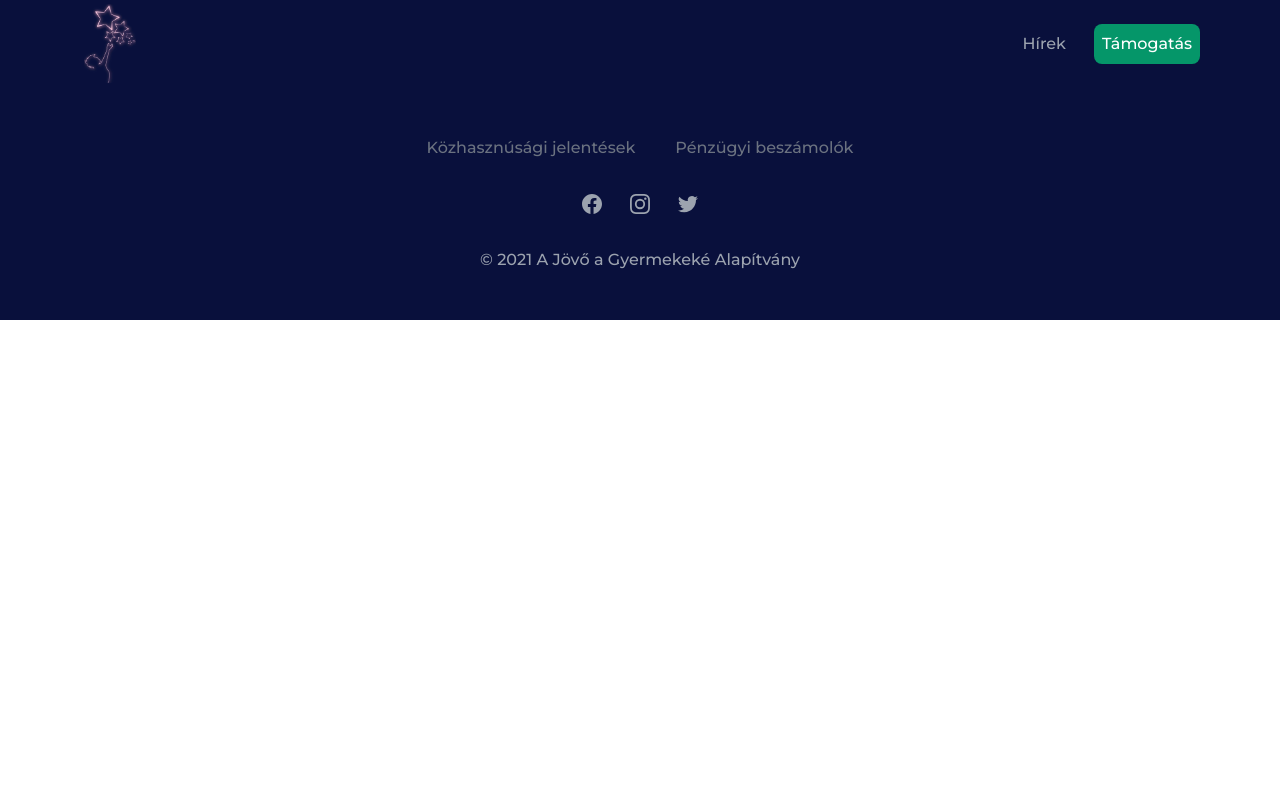
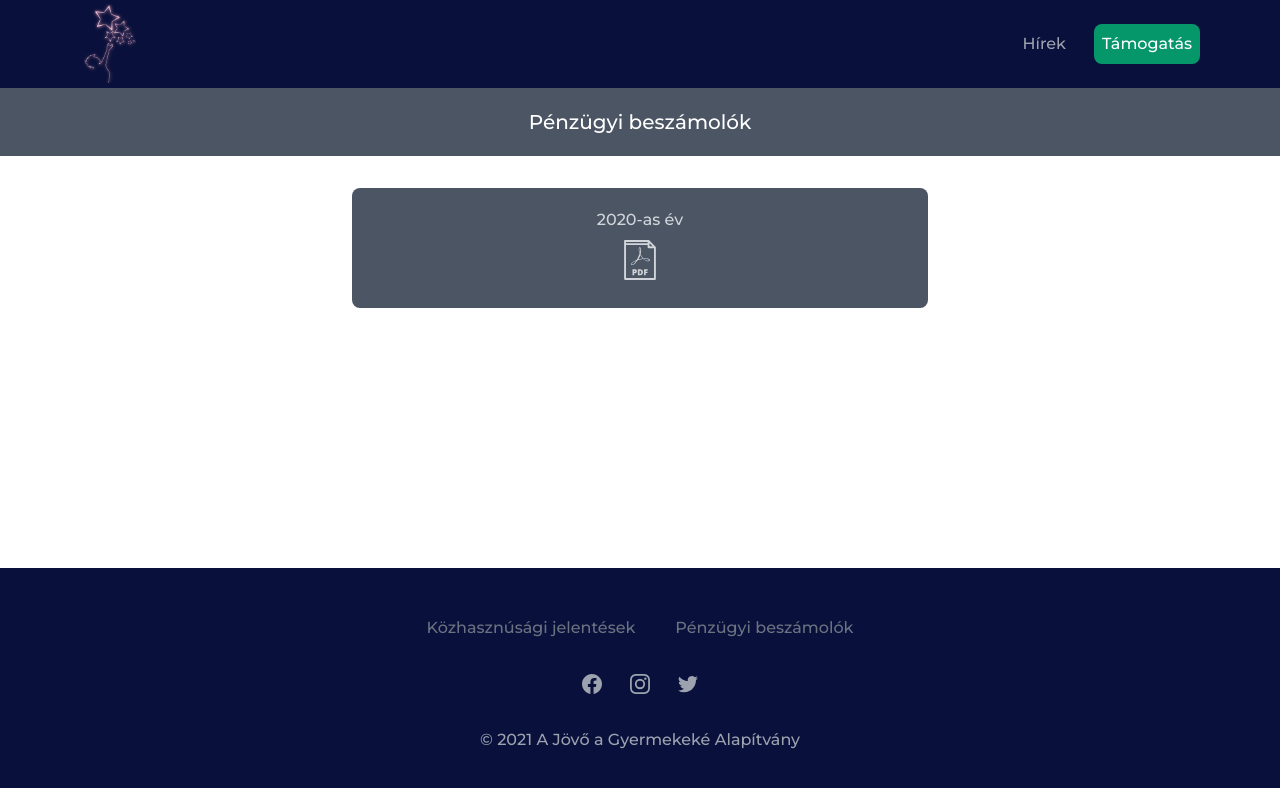
Before and after one commit to Gyurmatag/a-jovo-a-gyermekeke-vue, a Vue app: page /documents/financial-statements in a window 1280 px wide. Shown: the top 788 px of the page. Built offline with nearby package versions, Linux system fonts and the light colour scheme.

Commit message:
fejlesztesek, refaktok, pénzügyi beszámoló feltétele

```diff
--- a/src/App.vue
+++ b/src/App.vue
@@ -1,4 +1,5 @@
 <template>
+  <div class="flex flex-col h-screen">
     <header>
       <navbar />
     </header>
@@ -8,6 +9,7 @@
     <footer>
       <footer-bar />
     </footer>
+  </div>
 </template>
 
 <script>
--- a/src/components/FooterBar.vue
+++ b/src/components/FooterBar.vue
@@ -8,7 +8,8 @@
         </router-link>
       </div>
       <div class="px-5 py-2">
-        <router-link to="/" class="text-base leading-6 text-gray-500 hover:text-primary">
+        <router-link to="/documents/financial-statements"
+                     class="text-base leading-6 text-gray-500 hover:text-primary">
           {{ $t('footer.financialStatements') }}
         </router-link>
       </div>
--- /dev/null
+++ b/src/components/document/FinancialStatements.vue
@@ -0,0 +1,30 @@
+<template>
+  <div class="flex flex-col items-center mb-8 space-y-8 rounded">
+    <div class="flex w-full justify-center py-5 bg-gray-600 text-xl text-white">
+      {{ $t('documents.financialStatements.title') }}
+    </div>
+    <div class="w-full max-w-xl p-5 bg-gray-600 text-gray-300 text-center rounded-lg">
+      <div>{{ $t('documents.financialStatements.year.2020') }}</div>
+      <a href="https://res.cloudinary.com/gyurmatag/image/upload/v1629387181/A%20J%C3%B6v%C5%91%20a%20Gyermekek%C3%A9/besza%CC%81molo%CC%812020..pdf"
+         target="_blank">
+        <img alt="PDF ikon"
+             src="../../assets/svgs/pdf.svg"
+             class="m-auto h-14 p-2"
+        >
+      </a>
+    </div>
+  </div>
+</template>
+
+<script>
+export default {
+  name: 'FinancialStatements',
+
+};
+</script>
+
+<style scoped>
+img  {
+  fill: red;
+}
+</style>
--- a/src/locales/messages/hu.json
+++ b/src/locales/messages/hu.json
@@ -13,5 +13,13 @@
     "publicBenefitReports": "Közhasznúsági jelentések",
     "financialStatements": "Pénzügyi beszámolók",
     "copyright": "© 2021 A Jövő a Gyermekeké Alapítvány"
+  },
+  "documents": {
+    "financialStatements": {
+      "title": "Pénzügyi beszámolók",
+      "year": {
+        "2020": "2020-as év"
+      }
+    }
   }
 }
--- a/src/router/index.js
+++ b/src/router/index.js
@@ -1,4 +1,5 @@
 import { createRouter, createWebHistory } from 'vue-router';
+import FinancialStatementsView from '@/views/documents/FinancialStatementsView.vue';
 import Home from '../views/Home.vue';
 
 const routes = [
@@ -6,6 +7,11 @@ const routes = [
     path: '/',
     name: 'Home',
     component: Home,
+  },
+  {
+    path: '/documents/financial-statements',
+    name: 'FinancialStatementsView',
+    component: FinancialStatementsView,
   },
 ];
 
--- /dev/null
+++ b/src/views/documents/FinancialStatementsView.vue
@@ -0,0 +1,13 @@
+<template>
+  <financial-statements />
+</template>
+
+<script>
+import FinancialStatements from '@/components/document/FinancialStatements.vue';
+
+export default {
+  name: 'FinancialStatementsView',
+
+  components: { FinancialStatements },
+};
+</script>
```
Also changed, not shown: src/assets/svgs/pdf.svg (added). Lines whose indentation alone changed are shown as unchanged.
